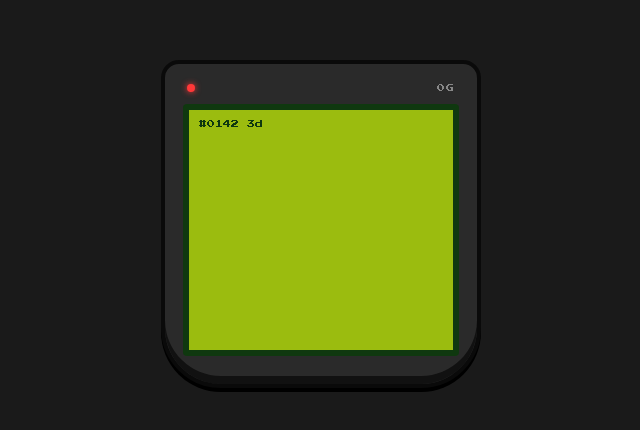
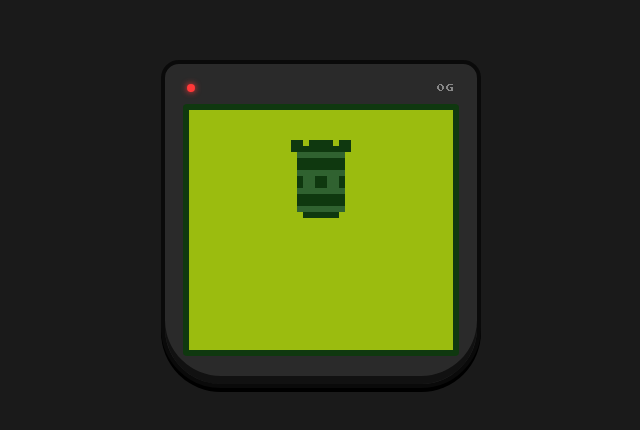
Before and after one commit to LevanIlashvili/zerogochi, a Next.js app: page / in a window 1280 px wide. Shown: the part 176-606 px from the top of the page, without its empty margins (319-959 px from the left). Built offline with nearby package versions, Linux system fonts and the light colour scheme.

Commit message:
sprite composer + state variants + 2-frame animation

```diff
--- a/src/app/page.tsx
+++ b/src/app/page.tsx
@@ -1,11 +1,14 @@
 import { Device } from "@/components/Device";
+import { AnimatedSprite } from "@/sprite/AnimatedSprite";
+import { lookFromSeed } from "@/sprite/types";
 
 export default function Page() {
+  const look = lookFromSeed(142);
   return (
     <main>
       <Device>
-        <div style={{ fontSize: 8, color: "var(--gb-darkest)" }}>
-          #0142  3d
+        <div style={{ display: "flex", justifyContent: "center", padding: "20px 0" }}>
+          <AnimatedSprite look={look} state="happy" scale={6} />
         </div>
       </Device>
     </main>
--- /dev/null
+++ b/src/sprite/AnimatedSprite.tsx
@@ -0,0 +1,25 @@
+"use client";
+
+import { useEffect, useState } from "react";
+import { Sprite } from "./Sprite";
+import type { SpriteLook, PetState } from "./types";
+
+interface Props {
+  look: SpriteLook;
+  state?: PetState;
+  scale?: number;
+  /** frames per second — Tamagotchi feel = 2 */
+  fps?: number;
+}
+
+export function AnimatedSprite({ look, state = "content", scale = 6, fps = 2 }: Props) {
+  const [frame, setFrame] = useState<0 | 1>(0);
+  useEffect(() => {
+    if (state === "dead") return;
+    const interval = window.setInterval(() => {
+      setFrame((f) => (f === 0 ? 1 : 0));
+    }, 1000 / fps);
+    return () => window.clearInterval(interval);
+  }, [fps, state]);
+  return <Sprite look={look} state={state} frame={frame} scale={scale} />;
+}
--- /dev/null
+++ b/src/sprite/Sprite.tsx
@@ -0,0 +1,169 @@
+import {
+  BODY_ROUND,
+  BODY_TALL,
+  BODY_BLOB,
+  EYES_DOT,
+  EYES_LINE,
+  EYES_CROSS,
+  EYES_SPIRAL,
+  EARS_NONE,
+  EARS_ANTENNA,
+  EARS_PAIR,
+  patternPixels,
+  type PixelGrid,
+} from "./pixels";
+import type { SpriteLook, PetState } from "./types";
+import { stateModForFrame } from "./states";
+
+const SIZE = 16;
+
+const BODY_BY: Record<SpriteLook["body"], PixelGrid> = {
+  round: BODY_ROUND,
+  tall: BODY_TALL,
+  blob: BODY_BLOB,
+};
+
+const EYES_BY = {
+  dot: EYES_DOT,
+  line: EYES_LINE,
+  cross: EYES_CROSS,
+  spiral: EYES_SPIRAL,
+};
+
+const EARS_BY = {
+  none: EARS_NONE,
+  antenna: EARS_ANTENNA,
+  ears: EARS_PAIR,
+};
+
+const TOMBSTONE: PixelGrid = [
+  "                ",
+  "                ",
+  "                ",
+  "    ######      ",
+  "   ########     ",
+  "   ########     ",
+  "   ########     ",
+  "   ########     ",
+  "   ########     ",
+  "   ########     ",
+  "   ########     ",
+  "   ########     ",
+  "   ########     ",
+  "  ##########    ",
+  " ############   ",
+  "                ",
+];
+
+const EYES_X = [
+  { x: 5, y: 7, w: 1, h: 1 },
+  { x: 6, y: 8, w: 1, h: 1 },
+  { x: 7, y: 7, w: 1, h: 1 },
+  { x: 9, y: 7, w: 1, h: 1 },
+  { x: 10, y: 8, w: 1, h: 1 },
+  { x: 11, y: 7, w: 1, h: 1 },
+];
+
+const EYES_CLOSED = [
+  { x: 5, y: 8, w: 2, h: 1 },
+  { x: 9, y: 8, w: 2, h: 1 },
+];
+
+interface Props {
+  look: SpriteLook;
+  state?: PetState;
+  frame?: 0 | 1;
+  scale?: number;
+  fill?: string;
+  shadow?: string;
+}
+
+export function Sprite({ look, state = "content", frame = 0, scale = 6, fill, shadow }: Props) {
+  const safeScale = Math.max(1, Math.floor(scale));
+  const mod = stateModForFrame(state, frame);
+  const body = mod.tombstone ? TOMBSTONE : BODY_BY[look.body];
+  const baseEyes = EYES_BY[look.eyes];
+  const eyes =
+    mod.eyeOverride === "x"
+      ? EYES_X
+      : mod.eyeOverride === "closed"
+        ? EYES_CLOSED
+        : baseEyes;
+  const ears = mod.tombstone ? [] : EARS_BY[look.ears];
+  const pattern = mod.tombstone ? [] : patternPixels(body, look.pattern);
+
+  const fillColor = fill ?? "var(--gb-darkest)";
+  const shadowColor = shadow ?? "var(--gb-dark)";
+
+  const offsetY = mod.yOffset;
+
+  const bodyRects: React.ReactElement[] = [];
+  for (let y = 0; y < body.length; y++) {
+    for (let x = 0; x < body[y].length; x++) {
+      if (body[y][x] === "#") {
+        bodyRects.push(
+          <rect
+            key={`b${x}-${y}`}
+            x={x}
+            y={y + offsetY}
+            width={1}
+            height={1}
+            fill={fillColor}
+          />,
+        );
+      }
+    }
+  }
+
+  const px = SIZE * safeScale;
+  return (
+    <svg
+      width={px}
+      height={px}
+      viewBox={`0 0 ${SIZE} ${SIZE}`}
+      shapeRendering="crispEdges"
+      style={{ imageRendering: "pixelated", display: "block" }}
+    >
+      {ears.map((r, i) => (
+        <rect
+          key={`e${i}`}
+          x={r.x}
+          y={r.y + offsetY}
+          width={r.w}
+          height={r.h}
+          fill={fillColor}
+        />
+      ))}
+      {bodyRects}
+      {pattern.map((r, i) => (
+        <rect
+          key={`p${i}`}
+          x={r.x}
+          y={r.y + offsetY}
+          width={r.w}
+          height={r.h}
+          fill={shadowColor}
+        />
+      ))}
+      {eyes.map((r, i) => (
+        <rect
+          key={`y${i}`}
+          x={r.x}
+          y={r.y + offsetY}
+          width={r.w}
+          height={r.h}
+          fill={shadowColor}
+        />
+      ))}
+      {mod.showZ && (
+        <>
+          <rect x={12} y={2} width={1} height={1} fill={fillColor} />
+          <rect x={13} y={2} width={1} height={1} fill={fillColor} />
+          <rect x={13} y={3} width={1} height={1} fill={fillColor} />
+          <rect x={12} y={4} width={1} height={1} fill={fillColor} />
+          <rect x={13} y={4} width={1} height={1} fill={fillColor} />
+        </>
+      )}
+    </svg>
+  );
+}
--- /dev/null
+++ b/src/sprite/states.ts
@@ -0,0 +1,36 @@
+import type { PetState } from "./types";
+
+export interface StateMod {
+  /** vertical pixel offset (negative = up bounce) */
+  yOffset: number;
+  /** eye override — show closed line eyes when sad/critical */
+  eyeOverride?: "closed" | "x" | null;
+  /** show sleep Z's */
+  showZ?: boolean;
+  /** render tombstone instead of body */
+  tombstone?: boolean;
+}
+
+export function statFromValues(hunger: number, mood: number, energy: number): PetState {
+  const min = Math.min(hunger, mood, energy);
+  if (min <= 0) return "dead";
+  if (min < 25) return "critical";
+  if (min < 50) return "sad";
+  if (min < 75) return "content";
+  return "happy";
+}
+
+export function stateModForFrame(state: PetState, frame: 0 | 1): StateMod {
+  switch (state) {
+    case "happy":
+      return { yOffset: frame === 0 ? 0 : -1 };
+    case "content":
+      return { yOffset: frame === 0 ? 0 : -1 };
+    case "sad":
+      return { yOffset: 1, eyeOverride: "closed" };
+    case "critical":
+      return { yOffset: frame === 0 ? 1 : 2, eyeOverride: "closed", showZ: true };
+    case "dead":
+      return { yOffset: 0, tombstone: true, eyeOverride: "x" };
+  }
+}
```
